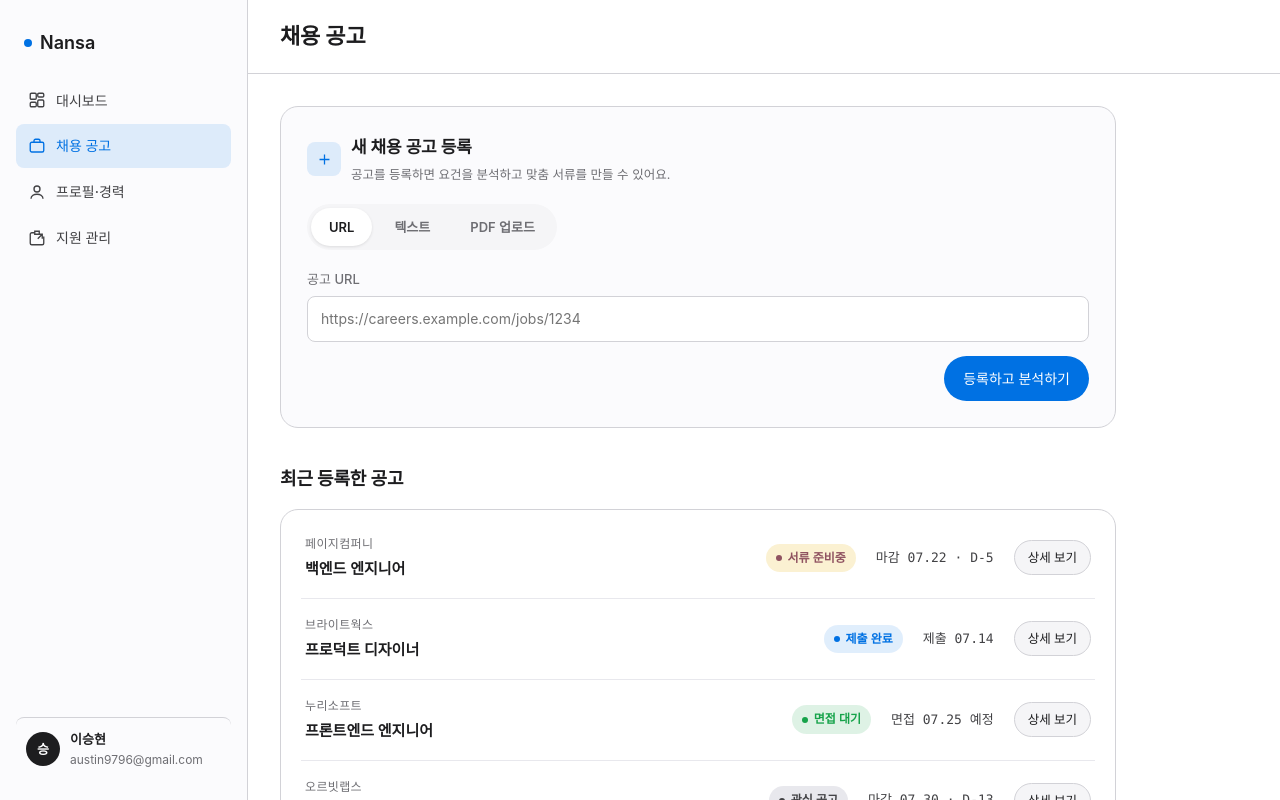
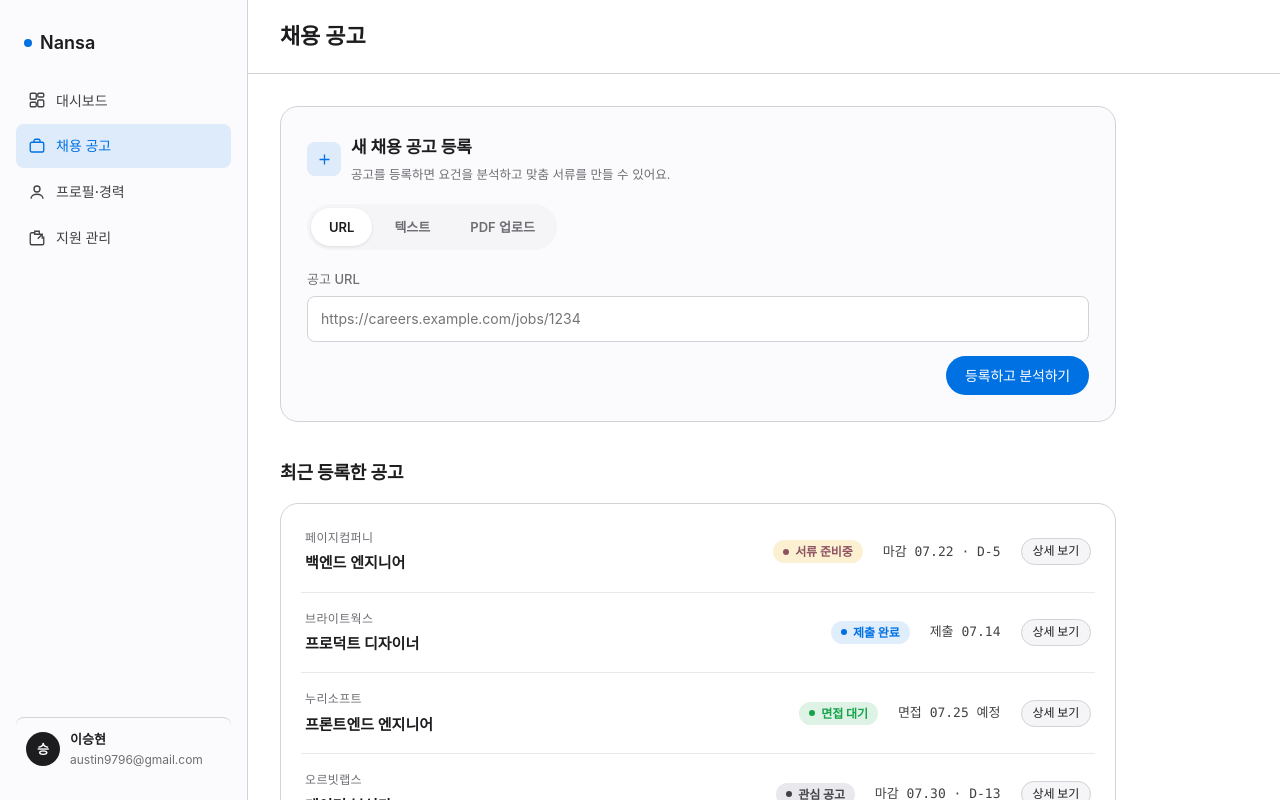
Before and after one commit to St-nomadic/Nansa, a React (Vite) app in the folder react-prototype/: page /jobs in a window 1280 px wide. Shown: the top 800 px of the page. Built offline with nearby package versions, Linux system fonts and the light colour scheme; a web font is replaced by a local one.

Commit message:
fix(ui): 지원 관리 칸반 카드 버튼 및 뱃지 폰트 줄바꿈/깨짐 최적화

```diff
--- a/react-prototype/src/pages/DocumentEditor.css
+++ b/react-prototype/src/pages/DocumentEditor.css
@@ -20,13 +20,13 @@
   .page-editor .topbar-actions { width: 100%; flex-wrap: wrap; }
 }
 
-.page-editor .btn { display: inline-flex; align-items: center; gap: 7px; padding: 9px 16px; border-radius: var(--radius-pill); border: 1px solid transparent; font-size: 13.5px; font-weight: 500; transition: background var(--motion-fast) var(--ease-standard), border-color var(--motion-fast) var(--ease-standard); white-space: nowrap; }
+.page-editor .btn { display: inline-flex; align-items: center; justify-content: center; gap: 7px; padding: 9px 16px; border-radius: var(--radius-pill); border: 1px solid transparent; font-size: 13.5px; font-weight: 500; font-family: inherit; line-height: 1.25; letter-spacing: -0.015em; white-space: nowrap; word-break: keep-all; text-decoration: none; flex-shrink: 0; -webkit-font-smoothing: antialiased; -moz-osx-font-smoothing: grayscale; transition: background var(--motion-fast) var(--ease-standard), border-color var(--motion-fast) var(--ease-standard); }
 .page-editor .btn:focus-visible { outline: none; box-shadow: var(--focus-ring); }
 .page-editor .btn-primary { background: var(--accent); color: var(--accent-on); }
 .page-editor .btn-primary:hover { background: var(--accent-hover); }
 .page-editor .btn-secondary { background: var(--surface); color: var(--fg); border-color: var(--border); }
 .page-editor .btn-secondary:hover { border-color: var(--meta); }
-.page-editor .btn-xs { padding: 5px 11px; font-size: 12px; }
+.page-editor .btn-xs { padding: 4px 10px; font-size: 11.5px; line-height: 1.2; letter-spacing: -0.015em; white-space: nowrap; word-break: keep-all; flex-shrink: 0; }
 
 .page-editor .card { background: var(--bg); border: 1px solid var(--border); border-radius: var(--radius-lg); padding: 22px; margin-bottom: 18px; }
 .page-editor .card-head { display: flex; align-items: center; justify-content: space-between; margin-bottom: 14px; }
--- a/react-prototype/src/pages/JobPostings.css
+++ b/react-prototype/src/pages/JobPostings.css
@@ -8,13 +8,13 @@
   .page-jobs .topbar { padding: 14px 20px; }
 }
 
-.page-jobs .btn { display: inline-flex; align-items: center; gap: 8px; padding: 10px 18px; border-radius: var(--radius-pill); border: 1px solid transparent; font-size: 14px; font-weight: 500; transition: background var(--motion-fast) var(--ease-standard), border-color var(--motion-fast) var(--ease-standard); }
+.page-jobs .btn { display: inline-flex; align-items: center; justify-content: center; gap: 8px; padding: 10px 18px; border-radius: var(--radius-pill); border: 1px solid transparent; font-size: 14px; font-weight: 500; font-family: inherit; line-height: 1.25; letter-spacing: -0.015em; white-space: nowrap; word-break: keep-all; text-decoration: none; flex-shrink: 0; -webkit-font-smoothing: antialiased; -moz-osx-font-smoothing: grayscale; transition: background var(--motion-fast) var(--ease-standard), border-color var(--motion-fast) var(--ease-standard); }
 .page-jobs .btn:focus-visible { outline: none; box-shadow: var(--focus-ring); }
 .page-jobs .btn-primary { background: var(--accent); color: var(--accent-on); }
 .page-jobs .btn-primary:hover { background: var(--accent-hover); }
 .page-jobs .btn-secondary { background: var(--surface); color: var(--fg); border-color: var(--border); }
 .page-jobs .btn-secondary:hover { border-color: var(--meta); }
-.page-jobs .btn-xs { padding: 6px 13px; font-size: 12.5px; }
+.page-jobs .btn-xs { padding: 5px 11px; font-size: 12px; line-height: 1.2; letter-spacing: -0.015em; }
 
 .page-jobs .card { background: var(--bg); border: 1px solid var(--border); border-radius: var(--radius-lg); padding: 26px; }
 
--- a/react-prototype/src/pages/MyPage.css
+++ b/react-prototype/src/pages/MyPage.css
@@ -6,7 +6,7 @@
   .page-mypage .topbar { padding: 12px 20px; }
 }
 
-.page-mypage .btn { display: inline-flex; align-items: center; gap: 8px; padding: 10px 18px; border-radius: var(--radius-pill); border: 1px solid transparent; font-size: 14px; font-weight: 500; transition: background var(--motion-fast) var(--ease-standard), border-color var(--motion-fast) var(--ease-standard); }
+.page-mypage .btn { display: inline-flex; align-items: center; justify-content: center; gap: 8px; padding: 10px 18px; border-radius: var(--radius-pill); border: 1px solid transparent; font-size: 14px; font-weight: 500; font-family: inherit; line-height: 1.25; letter-spacing: -0.015em; white-space: nowrap; word-break: keep-all; text-decoration: none; flex-shrink: 0; -webkit-font-smoothing: antialiased; -moz-osx-font-smoothing: grayscale; transition: background var(--motion-fast) var(--ease-standard), border-color var(--motion-fast) var(--ease-standard); }
 .page-mypage .btn:focus-visible { outline: none; box-shadow: var(--focus-ring); }
 .page-mypage .btn-secondary { background: var(--bg); color: var(--fg); border-color: var(--border); }
 .page-mypage .btn-secondary:hover { border-color: var(--meta); }
@@ -14,7 +14,7 @@
 .page-mypage .btn-primary:hover { background: var(--accent-hover); }
 .page-mypage .btn-ghost { background: transparent; color: var(--fg-2); border-color: transparent; }
 .page-mypage .btn-ghost:hover { background: var(--surface); }
-.page-mypage .btn-xs { padding: 6px 13px; font-size: 12.5px; }
+.page-mypage .btn-xs { padding: 5px 11px; font-size: 12px; line-height: 1.2; letter-spacing: -0.015em; }
 
 .page-mypage .profile-hero { margin-top: 28px; }
 .page-mypage .banner { position: relative; height: 200px; border-radius: var(--radius-lg); overflow: hidden; background: linear-gradient(155deg, color-mix(in oklch, var(--accent) 18%, var(--surface)), var(--surface-warm)); border: 1px solid var(--border); }
--- a/react-prototype/src/pages/Profile.css
+++ b/react-prototype/src/pages/Profile.css
@@ -8,13 +8,13 @@
   .page-profile .topbar { padding: 14px 20px; }
 }
 
-.page-profile .btn { display: inline-flex; align-items: center; gap: 8px; padding: 10px 18px; border-radius: var(--radius-pill); border: 1px solid transparent; font-size: 14px; font-weight: 500; transition: background var(--motion-fast) var(--ease-standard), border-color var(--motion-fast) var(--ease-standard); }
+.page-profile .btn { display: inline-flex; align-items: center; justify-content: center; gap: 8px; padding: 10px 18px; border-radius: var(--radius-pill); border: 1px solid transparent; font-size: 14px; font-weight: 500; font-family: inherit; line-height: 1.25; letter-spacing: -0.015em; white-space: nowrap; word-break: keep-all; text-decoration: none; flex-shrink: 0; -webkit-font-smoothing: antialiased; -moz-osx-font-smoothing: grayscale; transition: background var(--motion-fast) var(--ease-standard), border-color var(--motion-fast) var(--ease-standard); }
 .page-profile .btn:focus-visible { outline: none; box-shadow: var(--focus-ring); }
 .page-profile .btn-primary { background: var(--accent); color: var(--accent-on); }
 .page-profile .btn-primary:hover { background: var(--accent-hover); }
 .page-profile .btn-secondary { background: var(--surface); color: var(--fg); border-color: var(--border); }
 .page-profile .btn-secondary:hover { border-color: var(--meta); }
-.page-profile .btn-xs { padding: 6px 13px; font-size: 12.5px; }
+.page-profile .btn-xs { padding: 5px 11px; font-size: 12px; line-height: 1.2; letter-spacing: -0.015em; }
 .page-profile .btn-icon { width: 30px; height: 30px; padding: 0; justify-content: center; border-radius: 50%; background: var(--surface); border: 1px solid var(--border); color: var(--muted); }
 .page-profile .btn-icon:hover { color: var(--danger); border-color: var(--danger); }
 .page-profile .btn-icon svg { width: 14px; height: 14px; }
--- a/react-prototype/src/styles/tokens.css
+++ b/react-prototype/src/styles/tokens.css
@@ -90,3 +90,33 @@ button, input, select, textarea { font: inherit; }
 button { cursor: pointer; }
 h1, h2, h3, h4 { font-family: var(--font-display); font-weight: 600; letter-spacing: var(--tracking-display); margin: 0; text-wrap: balance; word-break: keep-all; overflow-wrap: break-word; }
 p { margin: 0; text-wrap: pretty; word-break: keep-all; overflow-wrap: break-word; }
+
+.btn {
+  font-family: inherit;
+  white-space: nowrap;
+  word-break: keep-all;
+  line-height: 1.25;
+  letter-spacing: -0.015em;
+  text-decoration: none;
+  -webkit-font-smoothing: antialiased;
+  -moz-osx-font-smoothing: grayscale;
+  box-sizing: border-box;
+}
+
+.btn-xs {
+  font-size: 11.5px;
+  line-height: 1.2;
+  letter-spacing: -0.015em;
+  white-space: nowrap;
+  word-break: keep-all;
+}
+
+.badge {
+  font-family: inherit;
+  white-space: nowrap;
+  word-break: keep-all;
+  line-height: 1.25;
+  letter-spacing: -0.01em;
+  flex-shrink: 0;
+  box-sizing: border-box;
+}
```
Also changed, not shown: react-prototype/src/pages/Applications.css (+63 -9 lines).
